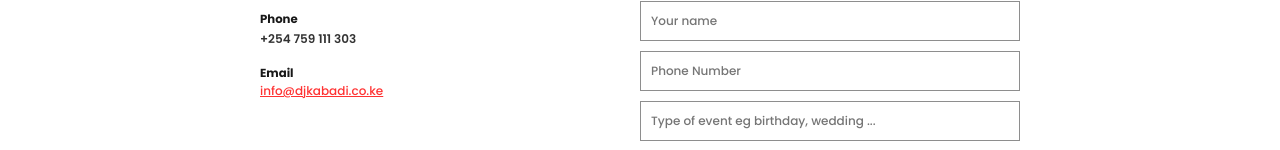
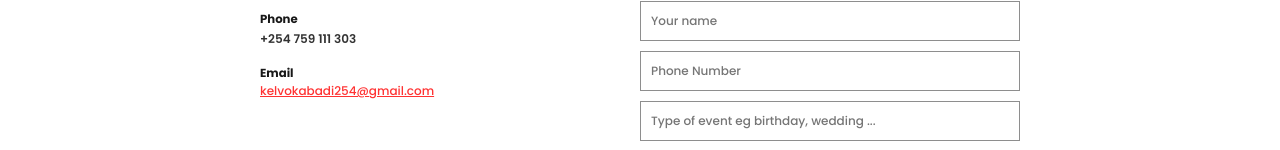
Before and after one commit to djkabadi/my-website, a Nuxt app: page /contact in a window 1280 px wide. Shown: the part 476-626 px from the top of the page. Built offline with nearby package versions, Linux system fonts and the light colour scheme.

Commit message:
Update contact.vue

```diff
--- a/pages/contact.vue
+++ b/pages/contact.vue
@@ -21,7 +21,7 @@
                             <h3>Phone</h3>
                             <p>+254 759 111 303</p>
                             <h3>Email</h3>
-                            <a href="mailto:info@djkabadi.co.ke">info@djkabadi.co.ke</a>
+                            <a href="mailto:kelvokabadi254@gmail.com">kelvokabadi254@gmail.com</a>
                         </div>
 
                     </div>
```
